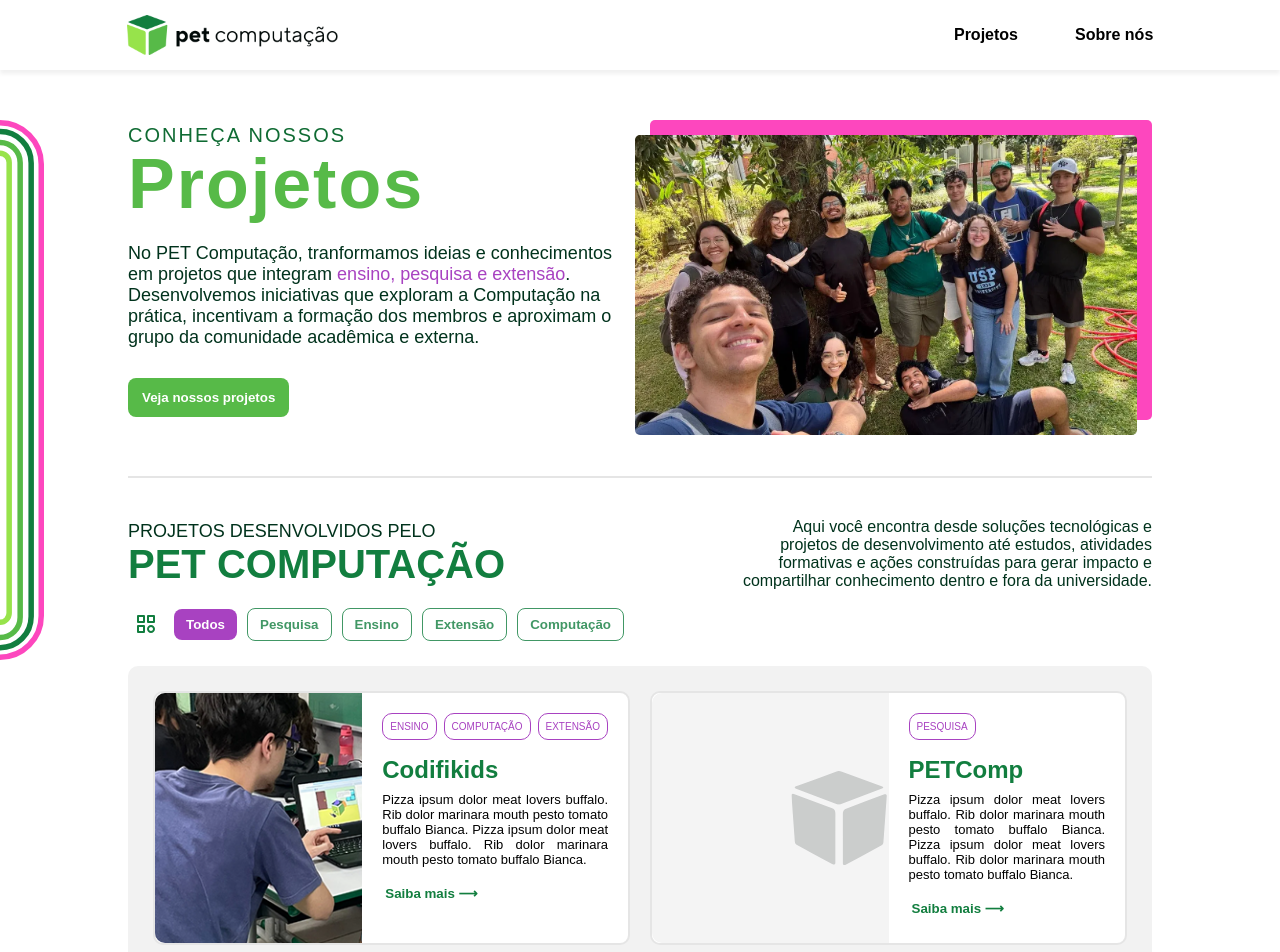
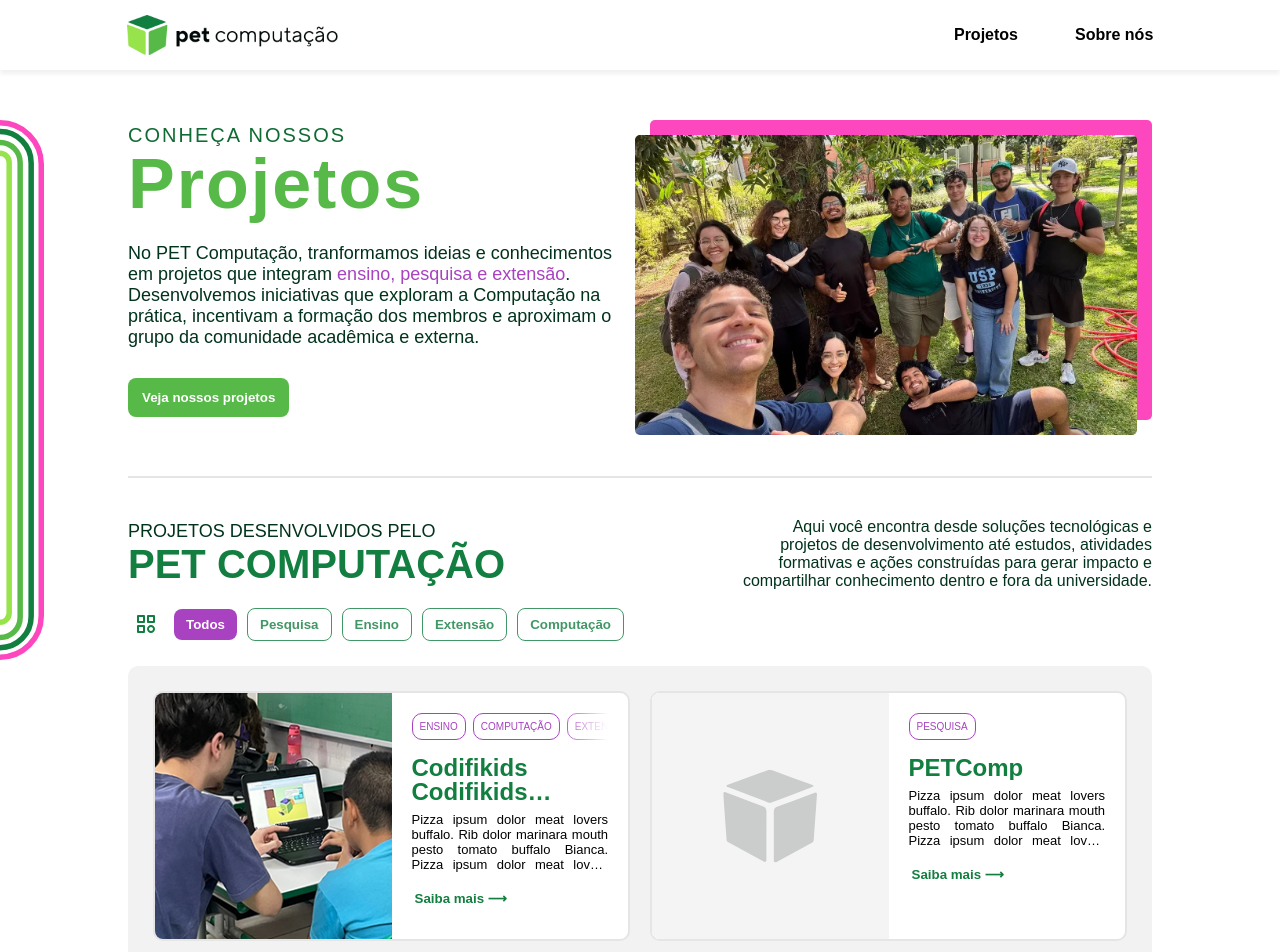
Before and after one commit to pet-comp/USP-PET-Website, a React (Vite) app: page /projetos in a window 1280 px wide. Shown: the top 952 px of the page. Built offline with nearby package versions, Linux system fonts and the light colour scheme.

Commit message:
lista de projetos com estilo consistente para muita informação nos projetos

```diff
--- a/src/components/Projetos/ProjectList/ProjectList.jsx
+++ b/src/components/Projetos/ProjectList/ProjectList.jsx
@@ -1,16 +1,26 @@
+import { useRef } from "react";
+// Componente que faz conteúdos longos deslizarem (efeito letreiro/carrossel)
+import HoverMarquee from "../../ui/HoverMarquee/HoverMarquee";
 import styles from "./ProjectList.module.css";
 import projectPlaceholder from "../../../assets/placeholders/retangulo_horizontal.svg";
 
 export default function ProjectList({ projects }) {
+
+  // Referências para utilização do HoverMarquee
+  const itemRefs = useRef({}); // Guarda a referência do elemento que sofre o Hover (Gatilho)
+  const categoryRefs = useRef({}); // Guarda a referência da div interna que vai deslizar (Alvo)
+
   return (
-    <div>
     <div className={styles.projectListContainer}>
       <div className={styles.list}>
-          {projects.map((p) => (
-            <div key={p.id} className={styles.listItem}>
+        {projects.map((p) => {
+          // Inicializa as referências do item atual se elas ainda não existirem
+          if (!itemRefs.current[p.id]) itemRefs.current[p.id] = { current: null };
+          if (!categoryRefs.current[p.id]) categoryRefs.current[p.id] = { current: null };
 
+          return (
+            <div key={p.id} ref={itemRefs.current[p.id]} className={styles.listItem}>
               <div className={styles.projectImage}>
-
                 <img
                   className={styles.principalImage}
                   src={p.imageSrc || projectPlaceholder}
@@ -18,16 +28,23 @@ export default function ProjectList({ projects }) {
                   loading="lazy"
                   decoding="async"
                 />
-
               </div>
 
               <div className={styles.projectInfo}>
                 <div className={styles.categoryContainer}>
+
+                  <HoverMarquee
+                    triggerRef={itemRefs.current[p.id]}
+                    targetRef={categoryRefs.current[p.id]}
+                    duration="4s"
+                  >
                     {p.category.map((cat, index) => (
                       <span key={index} className={styles.categorySpan}>
                         {cat}
                       </span>
                     ))}
+                  </HoverMarquee>
+
                 </div>
 
                 <h2>{p.title}</h2>
@@ -35,8 +52,8 @@ export default function ProjectList({ projects }) {
                 <button>Saiba mais ⟶</button>
               </div>
             </div>
-          ))}
-        </div>
+          );
+        })}
       </div>
     </div>
   );
--- a/src/components/Projetos/ProjectList/ProjectList.module.css
+++ b/src/components/Projetos/ProjectList/ProjectList.module.css
@@ -8,6 +8,7 @@
   border-radius: 10px;
   overflow: hidden;
 }
+
 .list {
   display: grid;
   grid-template-columns: repeat(auto-fit, minmax(250px, 1fr));
@@ -17,14 +18,14 @@
 
 .listItem {
   display: grid;
-  grid-template-columns: repeat(2, 1fr);
-  flex-direction: column;
+  grid-template-columns: repeat(2, minmax(0, 1fr));
   border: 2px solid rgb(0 0 0 / 10%);
   border-radius: 10px;
   background-color: white;
   position: relative;
   transition: transform 0.3s ease, box-shadow 0.3s ease;
   cursor: pointer;
+  height: 250px;
 }
 
 /* Evitar bug: Um elemento invisível que cobre o espaço original e não se move */
@@ -38,7 +39,7 @@
   z-index: -1;
 }
 
-.listItem:hover{
+.listItem:hover {
   transform: translate(-10px, -10px);
   box-shadow: 10px 10px 0px 0px #a842c1;
 }
@@ -56,16 +57,58 @@
   flex-direction: column;
   justify-content: start;
   text-align: justify;
+  overflow: hidden;
 }
 
-.categoryContainer{
+.categoryContainer {
   width: 100%;
-  display: flex;
-  gap: 7px;
   margin-bottom: 2vh;
+  overflow: hidden;
+  position: relative;
 }
 
-.categorySpan{
+.categoryContainer::after {
+  content: "";
+  position: absolute;
+  top: 0;
+  right: 0;
+  width: 50px;
+  height: 100%;
+
+  /* Gradiente da direita (branco sólido) para a esquerda (transparente) */
+  background: linear-gradient(to left, rgba(255, 255, 255, 1), rgba(255, 255, 255, 0));
+  pointer-events: none; /* Garante que o mouse passe direto por ele sem travar o clique */
+
+  /* Transição para sumir suavemente */
+  opacity: 1;
+  transition: opacity 0.3s ease;
+}
+
+/* Quando o card sofrer hover, o gradiente desaparece */
+.listItem:hover .categoryContainer::after {
+  opacity: 0;
+}
+
+.categorySpan {
+  padding: 7px;
+  font-size: 10px;
+  height: 100%;
+  color: #a842c1;
+  border: #a842c1 solid 1px;
+  border-radius: 10px;
+  text-transform: uppercase;
+  font-weight: 500;
+  white-space: nowrap;
+  display: inline-block;
+  flex-shrink: 0;
+  margin-right: 7px;
+}
+
+.categorySpan:last-child {
+  margin-right: 0;
+}
+
+.categorySpan {
   padding: 7px;
   font-size: 10px;
   color: #a842c1;
@@ -73,17 +116,38 @@
   border-radius: 10px;
   text-transform: uppercase;
   font-weight: 500;
+  white-space: nowrap;
+  display: inline-block;
+  flex-shrink: 0;
+  margin-right: 7px;
 }
+.categorySpan:last-child {
+  margin-right: 0;
+}
+
 
 .projectInfo h2 {
   color: #127e3f;
   font-weight: 700;
   margin-bottom: 1vh;
+  text-align: left;
+  line-height: 1.0;
+
+  display: -webkit-box;
+  -webkit-line-clamp: 2;
+  -webkit-box-orient: vertical;
+  overflow: hidden;
 }
-.projectInfo p{
+
+.projectInfo p {
   font-size: 13px;
   margin-bottom: 2vh;
+  display: -webkit-box;
+  -webkit-line-clamp: 4;
+  -webkit-box-orient: vertical;
+  overflow: hidden;
 }
+
 button {
   color: #127e3f;
   background-color: transparent;
@@ -95,16 +159,21 @@ button {
 }
 
 .projectImage {
+  display: flex;
+  justify-content: center;
+  align-items: center;
   position: relative;
-  overflow-x: hidden;
-  height: 250px;
-  border-top-left-radius: 10px;
-  border-bottom-left-radius: 10px;
+  overflow: hidden;
+  height: 100%;
+  width: 100%;
+  border-top-left-radius: 8px;
+  border-bottom-left-radius: 8px;
 }
 
 .principalImage {
+  width: 100%;
   height: 100%;
-  object-fit: contain;
+  object-fit: cover;
   display: block;
   background: #fff;
 }
--- /dev/null
+++ b/src/components/ui/HoverMarquee/HoverMarquee.jsx
@@ -0,0 +1,45 @@
+import { useEffect } from "react";
+import styles from "./HoverMarquee.module.css";
+
+export default function HoverMarquee({ triggerRef, targetRef, children, duration = "2s" }) {
+  useEffect(() => {
+    const triggerEl = triggerRef?.current;
+    const targetEl = targetRef?.current;
+
+    if (!triggerEl || !targetEl) return;
+
+    const handleMouseEnter = () => {
+      const larguraTotal = targetEl.scrollWidth;                            // Tamanho real de todo o conteúdo somado
+      const larguraVisivel = targetEl.parentElement?.clientWidth || 0;      // Tamanho da "moldura" que corta o texto
+      const sobraOculta = larguraTotal - larguraVisivel;                    // Quantidade de pixels escondidos para fora da tela
+
+      // Só ativa o movimento se o texto for maior que o espaço disponível
+      if (sobraOculta > 0) {
+        targetEl.style.transition = `transform ${duration} cubic-bezier(0.25, 1, 0.5, 1)`;
+        targetEl.style.transform = `translateX(-${sobraOculta}px)`;
+      }
+    };
+
+    const handleMouseLeave = () => {
+      // Devolve o conteúdo para o início ao tirar o mouse
+      targetEl.style.transition = "transform 0.3s ease-out";
+      targetEl.style.transform = "translateX(0px)";
+    };
+
+    // Vincula os eventos de mouse ao elemento gatilho (trigger)
+    triggerEl.addEventListener("mouseenter", handleMouseEnter);
+    triggerEl.addEventListener("mouseleave", handleMouseLeave);
+
+    // Remove os listeners da memória ao desmontar o componente
+    return () => {
+      triggerEl.removeEventListener("mouseenter", handleMouseEnter);
+      triggerEl.removeEventListener("mouseleave", handleMouseLeave);
+    };
+  }, [triggerRef, targetRef, duration]);
+
+  return (
+    <div ref={targetRef} className={styles.marqueeContent}>
+      {children}
+    </div>
+  );
+}
--- /dev/null
+++ b/src/components/ui/HoverMarquee/HoverMarquee.module.css
@@ -0,0 +1,16 @@
+.marqueeContainer {
+  width: 100%;
+  overflow: hidden;
+  position: relative;
+}
+
+.marqueeContent {
+  width: max-content;
+  display: flex;
+  height: 100%;
+}
+
+/* Quando o usuário passa o mouse por cima do container, ele aciona o valor dinâmico */
+.marqueeContainer:hover .marqueeContent {
+  transform: translateX(var(--translate-x));
+}
--- a/src/data/projects.json
+++ b/src/data/projects.json
@@ -3,9 +3,9 @@
   "projects": [
     {
       "id": "codifikids",
-      "title": "Codifikids",
+      "title": "Codifikids Codifikids Codifikids",
       "description": "Pizza ipsum dolor meat lovers buffalo. Rib dolor marinara mouth pesto tomato buffalo Bianca. Pizza ipsum dolor meat lovers buffalo. Rib dolor marinara mouth pesto tomato buffalo Bianca.",
-      "category": ["Ensino", "Computação", "Extensão"],
+      "category": ["Ensino", "Computação", "Extensão", "Pesquisa", "Pesquisa", "Pesquisa"],
       "imageSrc": "/media/projetos/codifikids/codifikids.png",
       "href": "/media/projetos/codifikids"
     },
@@ -21,7 +21,7 @@
       "id": "petcomp-ensino",
       "title": "PETComp Ensino",
       "description": "Pizza ipsum dolor meat lovers buffalo. Rib dolor marinara mouth pesto tomato buffalo Bianca. Pizza ipsum dolor meat lovers buffalo. Rib dolor marinara mouth pesto tomato buffalo Bianca.",
-      "category": ["Ensino"],
+      "category": ["Ensino", "Ensino", "Ensino", "Ensino", "Ensino", "Ensino"],
       "imageSrc": "",
       "href": "/media/projetos/petcomp-ensino"
     },
```
Lines whose indentation alone changed are shown as unchanged.
